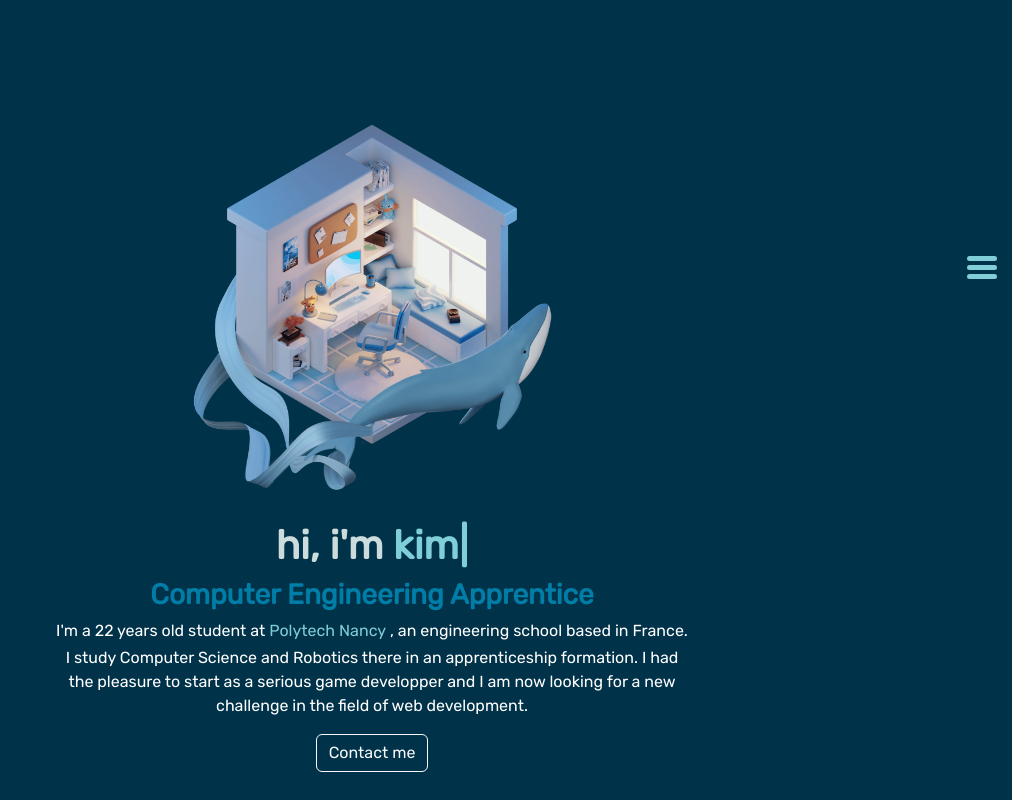
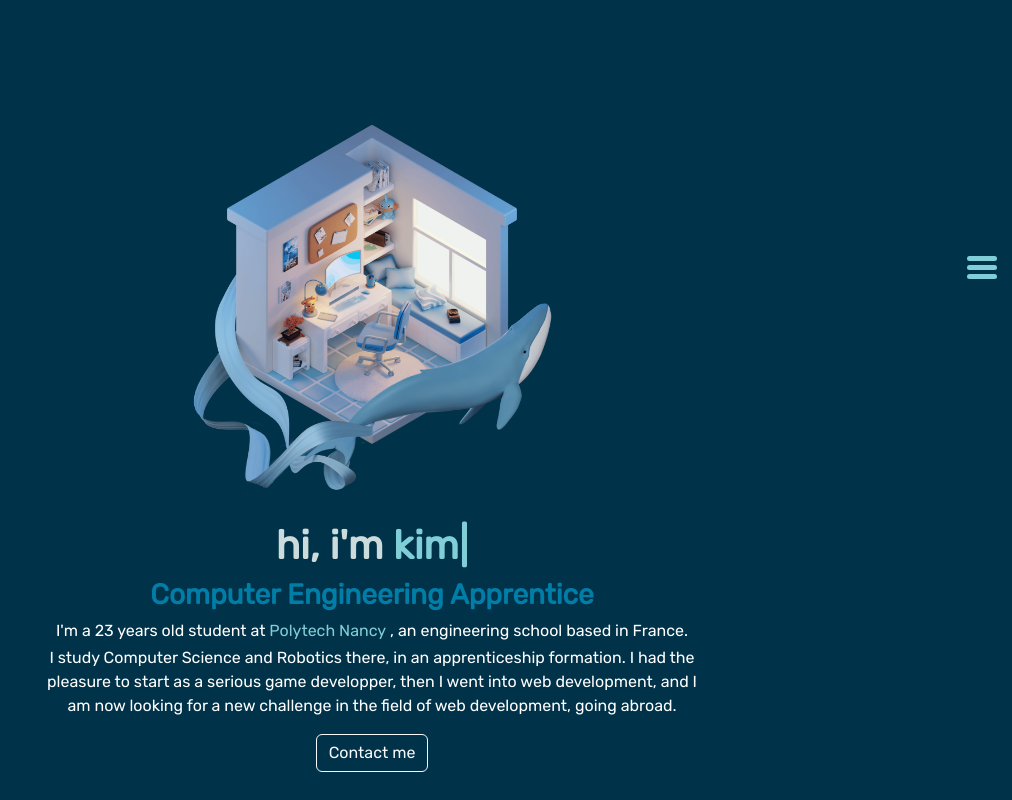
Before and after one commit to MonaBlanc/MonaBlanc.github.io, a Vue app: page / in a window 1280 px wide. Shown: the top 800 px of the page, without its empty margins (268-1280 px from the left). Built offline with nearby package versions, Linux system fonts and the light colour scheme.

Commit message:
cleanup: removed the unused pages and updated description

```diff
--- a/src/pages/Certifications.vue
+++ /dev/null
@@ -1,3 +0,0 @@
-<template>
-  <p>Certifications</p>
-</template>
--- a/src/pages/Home.vue
+++ b/src/pages/Home.vue
@@ -12,15 +12,15 @@
         </h1>
         <h3>Computer Engineering Apprentice</h3>
         <p>
-          I'm a 22 years old student at
+          I'm a 23 years old student at
           <a class="underline-hover-effect" href="https://polytech-nancy.univ-lorraine.fr/">Polytech Nancy</a>
           , an engineering school based in France.
           <br />
-          I study Computer Science and Robotics there in an apprenticeship formation. I had
+          I study Computer Science and Robotics there, in an apprenticeship formation. I had the
           <br />
-          the pleasure to start as a serious game developper and I am now looking for a new
+          pleasure to start as a serious game developper, then I went into web development, and I
           <br />
-          challenge in the field of web development.
+          am now looking for a new challenge in the field of web development, going abroad.
         </p>
         <a class="btn btn-outline-light" href="mailto:jacquemotkimberley@gmail.com">Contact me</a>
       </div>
@@ -250,8 +250,11 @@
       </div>
       <div class="container">
         <ul>
-          <div class="row">
-            <div class="col">
+          <div class="row" style="display: flex; justify-content: center; text-align: center">
+            <div
+              class="col"
+              style="display: flex; flex-direction: column; justify-content: center; align-items: center"
+            >
               <li style="--color: var(--second-color)">
                 <router-link :to="RouteName.Challenges" class="base"></router-link>
                 <span class="title">Challenges</span>
@@ -260,16 +263,10 @@
                 </span>
               </li>
             </div>
-            <div class="col">
-              <li style="--color: var(--third-color)">
-                <router-link :to="RouteName.Certifications" class="base"></router-link>
-                <span class="title">Certifications</span>
-                <span class="icon">
-                  <i class="bi bi-award-fill"></i>
-                </span>
-              </li>
-            </div>
-            <div class="col">
+            <div
+              class="col"
+              style="display: flex; flex-direction: column; justify-content: center; align-items: center"
+            >
               <li style="--color: #64ffda">
                 <router-link :to="RouteName.Projects" class="base"></router-link>
                 <span class="title">Projects</span>
--- a/src/router.ts
+++ b/src/router.ts
@@ -1,6 +1,5 @@
 import { createRouter, createWebHistory, RouteRecordRaw } from "vue-router";
 
-import Certifications from "./pages/Certifications.vue";
 import Challenges from "./pages/Challenges.vue";
 import Home from "./pages/Home.vue";
 import Projects from "./pages/Projects.vue";
@@ -24,11 +23,6 @@ const routes: Array<RouteRecordRaw> = [
     path: `${RouteName.Challenges}`,
   },
   {
-    component: Certifications,
-    name: "Certifications",
-    path: RouteName.Certifications,
-  },
-  {
     component: Projects,
     name: "Projects",
     path: `${RouteName.Projects}`,
```
